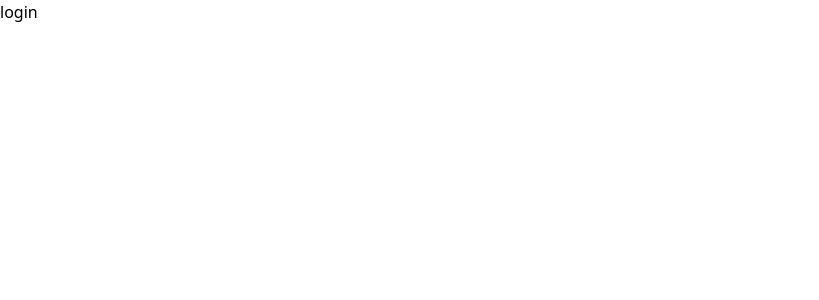
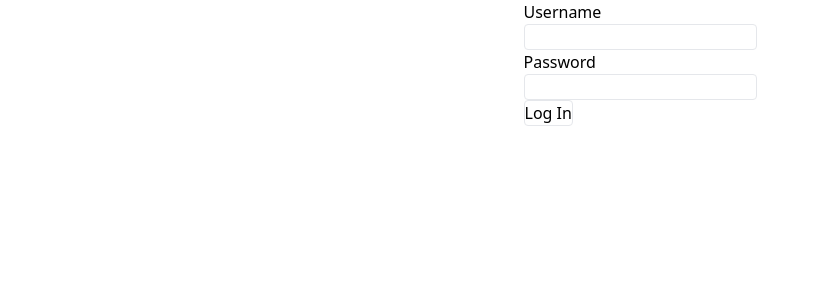
Before and after one commit to Yumenio/your-news-frontend, a React (Create React App) app in the folder your-news/: page /login in a window 1280 px wide. Shown: the top 300 px of the page, without its empty margins (0-819 px from the left). Built offline with nearby package versions, Linux system fonts and the light colour scheme.

Commit message:
feat: adds login page, and sets JWT token accordingly

```diff
--- a/your-news/src/pages/Login.tsx
+++ b/your-news/src/pages/Login.tsx
@@ -1,9 +1,48 @@
-import React from 'react'
+import React, { Dispatch, SetStateAction, useState } from 'react'
+import PropTypes from 'prop-types'
 
-const Login = () => {
+async function login(credentials:{username:string, password:string}){
+  console.log("username", credentials.username, "pwd", credentials.password)
+  return fetch('https://localhost:7226/api/auth/login', {
+    method: 'POST',
+    headers: {
+      'Content-Type': 'application/json'
+    },
+    body: JSON.stringify({Username: credentials.username, Password: credentials.password})
+  })
+  .then(async data=>await data.json())
+}
+
+const Login = ({setToken}:{setToken:Dispatch<SetStateAction<string>>}) => {
+  const [username, setUsername] = useState("");
+  const [password, setPassword] = useState("");
+
+  const handleSubmit = async (e:React.FormEvent<HTMLFormElement>) =>{
+    e.preventDefault();
+    const token = await login({username, password});
+    setToken(token)//token);
+  }
   return (
-    <div>login</div>
+    <div className="flex flex-col items-center">
+      <form onSubmit={handleSubmit}>
+        <label>
+          <p>Username</p>
+          <input className="border rounded" type="text" onChange={e=>setUsername(e.target.value)}/>
+        </label>
+        <label>
+          <p>Password</p>
+          <input className="border rounded" type="password" onChange={e=>setPassword(e.target.value)}/>
+        </label>
+        <div>
+          <button className="border rounded" type="submit">Log In</button>
+        </div>
+      </form>
+    </div>
   )
 }
 
 export default Login
+
+Login.propTypes = {
+  setToken: PropTypes.func.isRequired
+}
```
